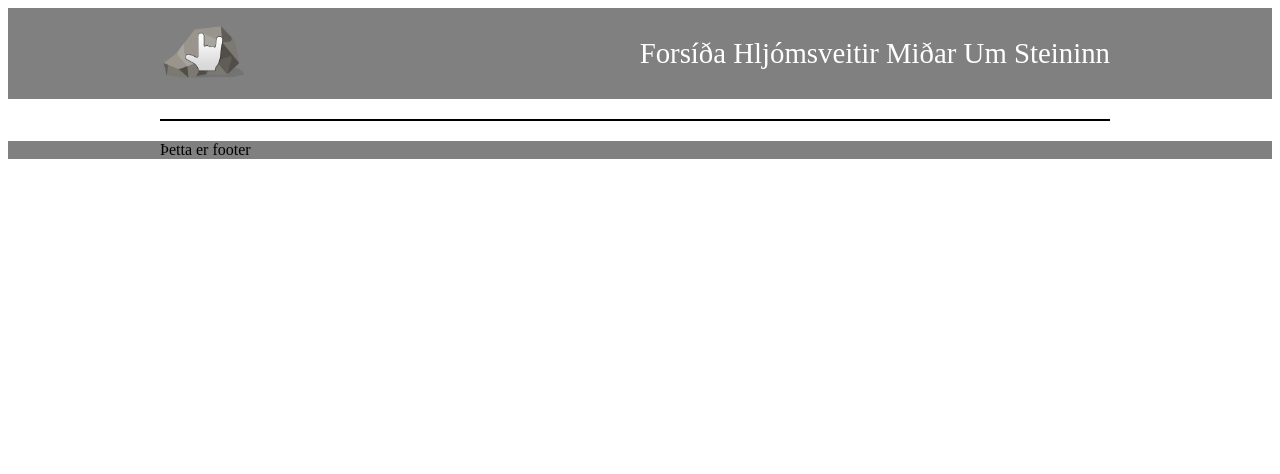
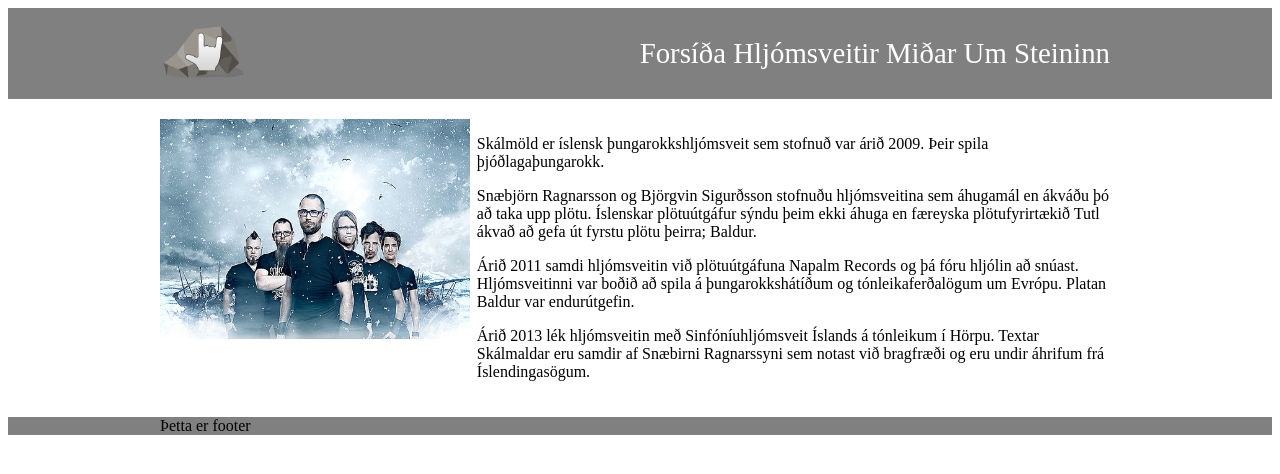
Before and after one commit to EinarK2/lokaverkefni.vef2, a Jekyll site: the page built from _bands/skalmold.md, in a window 1280 px wide. Shown: the top 474 px of the page. Built offline with Jekyll 4.4.1, drawn with Linux system fonts in a browser that asks for light colours.

Commit message:
Myndum var bætt við.

```diff
--- a/_bands/skalmold.md
+++ b/_bands/skalmold.md
@@ -2,4 +2,13 @@
 name: "Skálmöld"
 layout: tviskipt
 timi: "19:00"
+mynd: skalmold
 ---
+
+Skálmöld er íslensk þungarokkshljómsveit sem stofnuð var árið 2009. Þeir spila þjóðlagaþungarokk.
+
+Snæbjörn Ragnarsson og Björgvin Sigurðsson stofnuðu hljómsveitina sem áhugamál en ákváðu þó að taka upp plötu. Íslenskar plötuútgáfur sýndu þeim ekki áhuga en færeyska plötufyrirtækið Tutl ákvað að gefa út fyrstu plötu þeirra; Baldur.
+
+Árið 2011 samdi hljómsveitin við plötuútgáfuna Napalm Records og þá fóru hljólin að snúast. Hljómsveitinni var boðið að spila á þungarokkshátíðum og tónleikaferðalögum um Evrópu. Platan Baldur var endurútgefin.
+
+Árið 2013 lék hljómsveitin með Sinfóníuhljómsveit Íslands á tónleikum í Hörpu. Textar Skálmaldar eru samdir af Snæbirni Ragnarssyni sem notast við bragfræði og eru undir áhrifum frá Íslendingasögum.
--- a/_layouts/tviskipt.html
+++ b/_layouts/tviskipt.html
@@ -6,6 +6,9 @@ layout: default
         {% if page.include %}
             {% include {{ page.include }} %}
         {% endif %}
+        {% if page.mynd %}
+            <img src="/steinninn/assets/pictures/{{ page.mynd }}.jpg" alt="mynd" height="220px" width="310px">
+        {% endif %}
     </div>
     <div>
         {{ content }}
--- a/_sass/default.scss
+++ b/_sass/default.scss
@@ -13,8 +13,4 @@ body{
 .tviskipt{
     display: grid;
     grid-template-columns: 33% 66%;
-    div{
-        border: 1px solid black;
-        color: red;
-    }
 }
--- a/skraning.md
+++ b/skraning.html
@@ -4,4 +4,4 @@ title: Forsida
 include: form.html
 ---
 
-# Þetta er miða síðann
+<p> {% include dagskra.html %} </p>
```
Also changed, not shown: _bands/solstafir.md (+7 -0 lines), assets/pictures/skalmold.jpg (added), assets/pictures/solstafir.jpg (added).
